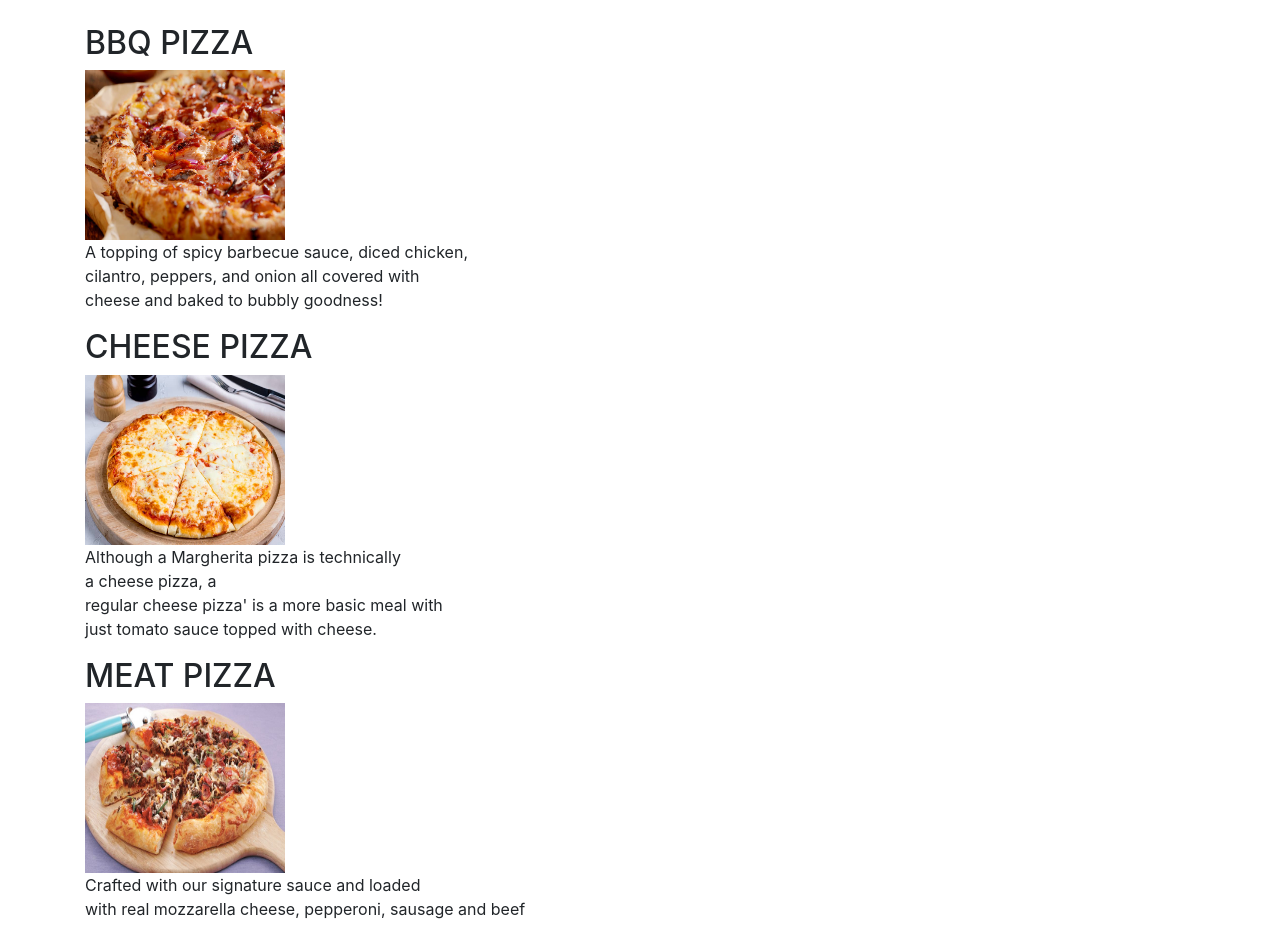
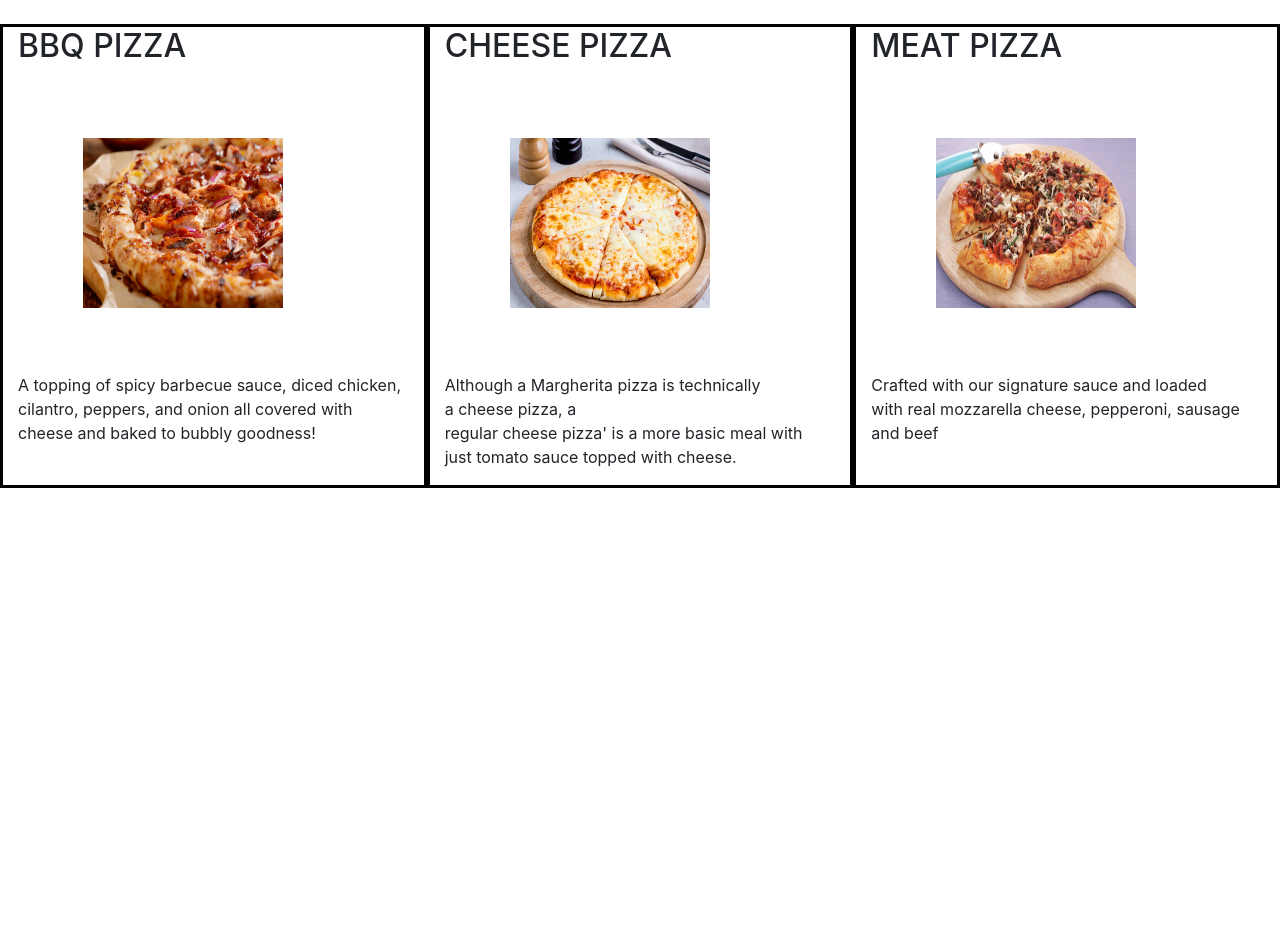
Before and after one commit to kelvinkip/Pizza-Palace, a plain HTML site: page index.html in a window 1280 px wide. After the commit the page ends 800 px from the top, so only its background shows below. Drawn offline with nearby package versions, Linux system fonts and the light colour scheme.

Commit message:
style the first row of pizza

```diff
--- a/index.css
+++ b/index.css
@@ -5,3 +5,20 @@
     height: 170px;
     width: 200px;
 }
+.container1{
+    display: flex;
+}
+#cheese, #bbq, #meat{
+    margin: 65px;
+}
+#cheese{
+    height: 170px;
+    width: 200px;
+}
+#meat{
+    height: 170px;
+    width: 200px;
+}
+.container{
+    border: 3px solid black;
+}
--- a/index.html
+++ b/index.html
@@ -23,12 +23,12 @@
       </div>
       <div class="container">
         <H2>CHEESE PIZZA</H2>
-        <img id="bbq" src="pizza/Cheese-pizza-1.jpg" alt="">
+        <img id="cheese" src="pizza/Cheese-pizza-1.jpg" alt="">
         <p>Although a Margherita pizza is technically <br> a cheese pizza, a <br> regular cheese pizza' is a more basic meal with <br> just tomato sauce topped with cheese. </p>
     </div>
     <div class="container">
         <H2>MEAT PIZZA</H2>
-        <img id="bbq" src="pizza/meat pizza.jpg" alt="">
+        <img id="meat" src="pizza/meat pizza.jpg" alt="">
         <p>Crafted with our signature sauce and loaded <br> with real mozzarella cheese, pepperoni, sausage and beef</p>
     </div>
     </div>
```
